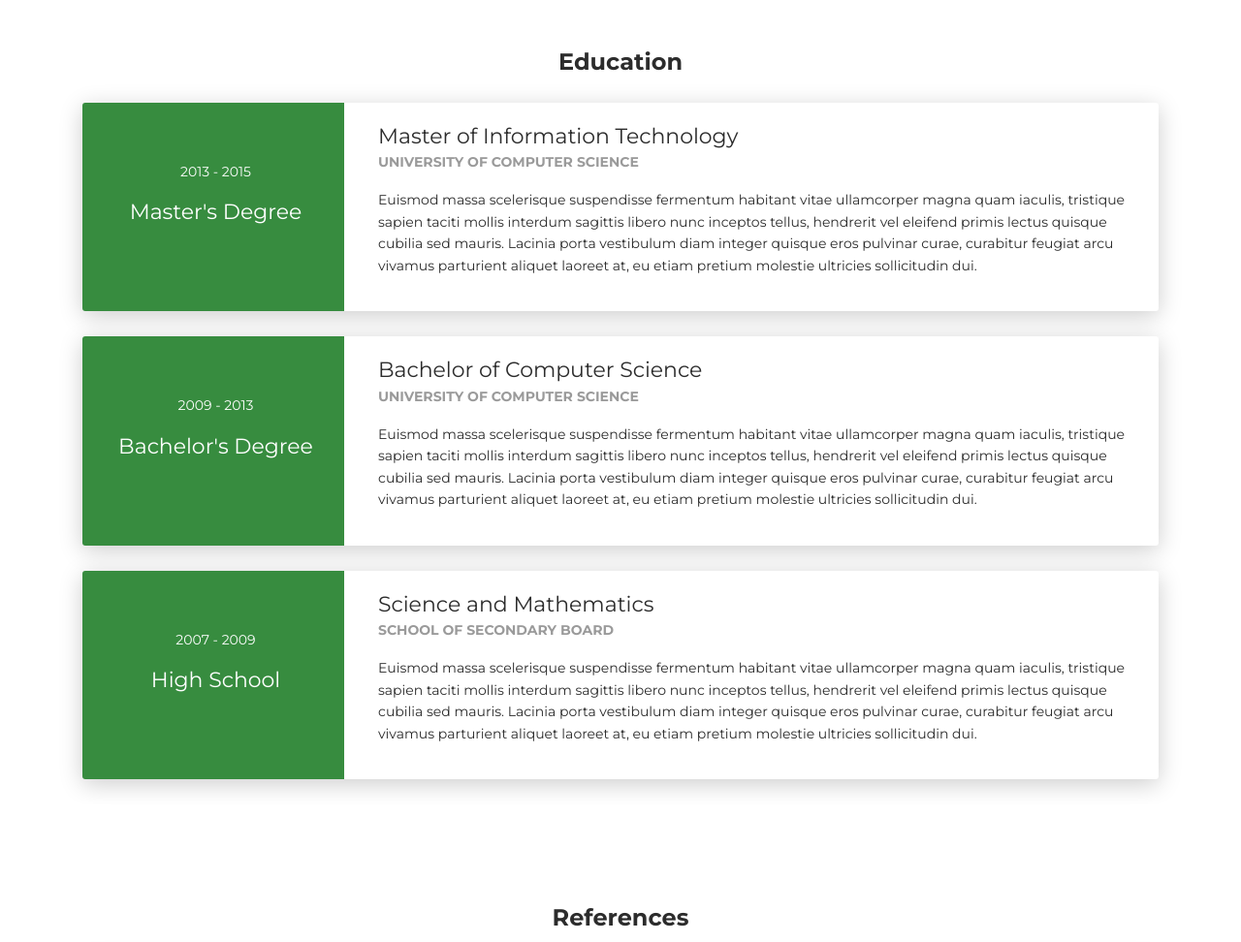
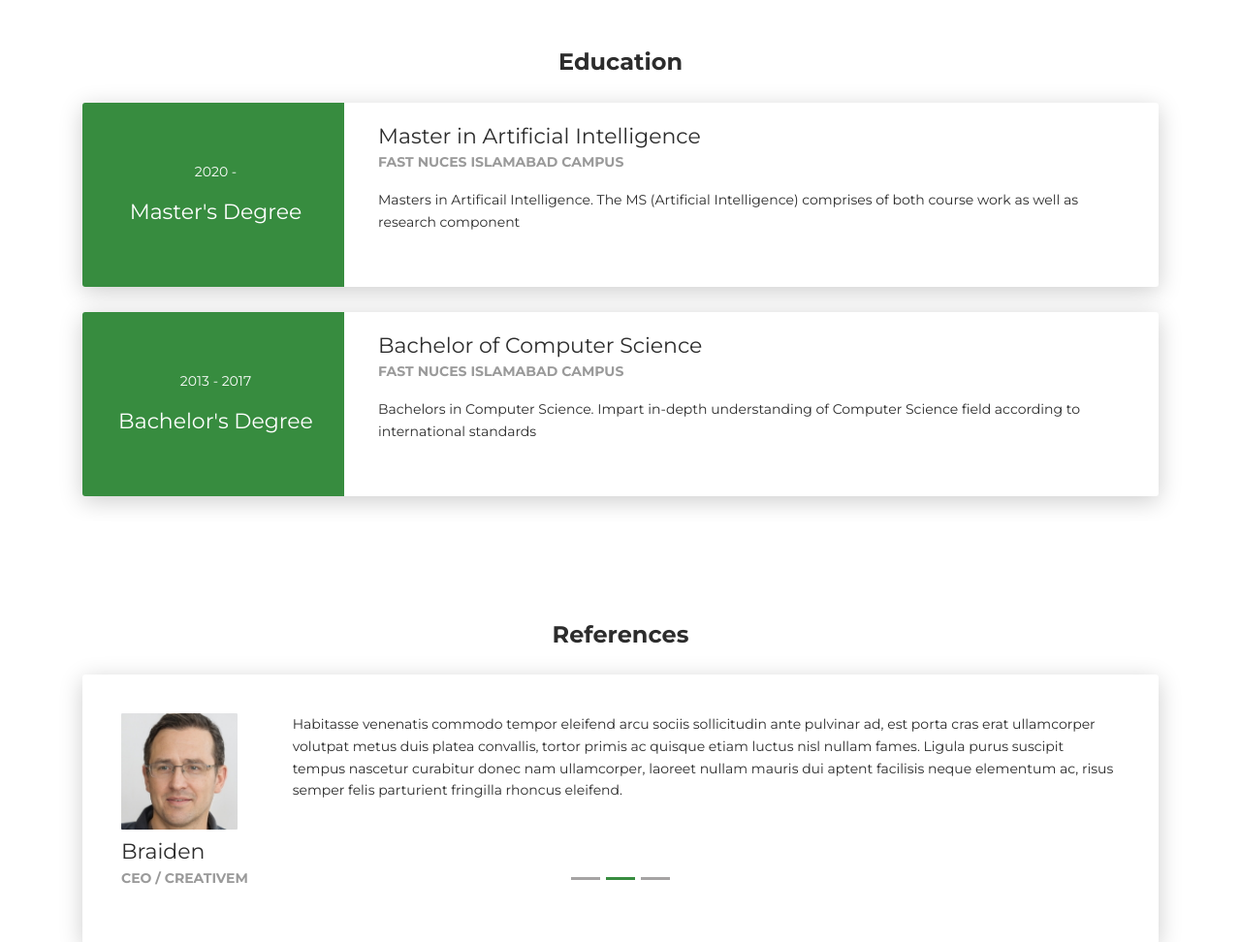
Before and after one commit to SyedShahbaz/anam_cv, a plain HTML site: page index.html in a window 1280 px wide. Shown: the part 3180-4152 px from the top of the page at 97% size. Drawn offline with Linux system fonts and the light colour scheme.

Commit message:
Added education

```diff
--- a/index.html
+++ b/index.html
@@ -351,15 +351,15 @@
       <div class="row">
         <div class="col-md-3 bg-primary" data-aos="fade-right" data-aos-offset="50" data-aos-duration="500">
           <div class="card-body cc-education-header">
-            <p>2013 - 2015</p>
+            <p>2020 - </p>
             <div class="h5">Master's Degree</div>
           </div>
         </div>
         <div class="col-md-9" data-aos="fade-left" data-aos-offset="50" data-aos-duration="500">
           <div class="card-body">
-            <div class="h5">Master of Information Technology</div>
-            <p class="category">University of Computer Science</p>
-            <p>Euismod massa scelerisque suspendisse fermentum habitant vitae ullamcorper magna quam iaculis, tristique sapien taciti mollis interdum sagittis libero nunc inceptos tellus, hendrerit vel eleifend primis lectus quisque cubilia sed mauris. Lacinia porta vestibulum diam integer quisque eros pulvinar curae, curabitur feugiat arcu vivamus parturient aliquet laoreet at, eu etiam pretium molestie ultricies sollicitudin dui.</p>
+            <div class="h5">Master in Artificial Intelligence</div>
+            <p class="category">FAST NUCES ISLAMABAD Campus</p>
+            <p>Masters in Artificail Intelligence. The MS (Artificial Intelligence) comprises of both course work as well as research component</p>
           </div>
         </div>
       </div>
@@ -368,20 +368,20 @@
       <div class="row">
         <div class="col-md-3 bg-primary" data-aos="fade-right" data-aos-offset="50" data-aos-duration="500">
           <div class="card-body cc-education-header">
-            <p>2009 - 2013</p>
+            <p>2013 - 2017</p>
             <div class="h5">Bachelor's Degree</div>
           </div>
         </div>
         <div class="col-md-9" data-aos="fade-left" data-aos-offset="50" data-aos-duration="500">
           <div class="card-body">
             <div class="h5">Bachelor of Computer Science</div>
-            <p class="category">University of Computer Science</p>
-            <p>Euismod massa scelerisque suspendisse fermentum habitant vitae ullamcorper magna quam iaculis, tristique sapien taciti mollis interdum sagittis libero nunc inceptos tellus, hendrerit vel eleifend primis lectus quisque cubilia sed mauris. Lacinia porta vestibulum diam integer quisque eros pulvinar curae, curabitur feugiat arcu vivamus parturient aliquet laoreet at, eu etiam pretium molestie ultricies sollicitudin dui.</p>
+            <p class="category">FAST NUCES ISLAMABAD Campus</p>
+            <p>Bachelors in Computer Science. Impart in-depth understanding of Computer Science field according to international standards</p>
           </div>
         </div>
       </div>
     </div>
-    <div class="card">
+    <!-- <div class="card">
       <div class="row">
         <div class="col-md-3 bg-primary" data-aos="fade-right" data-aos-offset="50" data-aos-duration="500">
           <div class="card-body cc-education-header">
@@ -397,7 +397,7 @@
           </div>
         </div>
       </div>
-    </div>
+    </div> -->
   </div>
 </div>
 <div class="section" id="reference">
```
